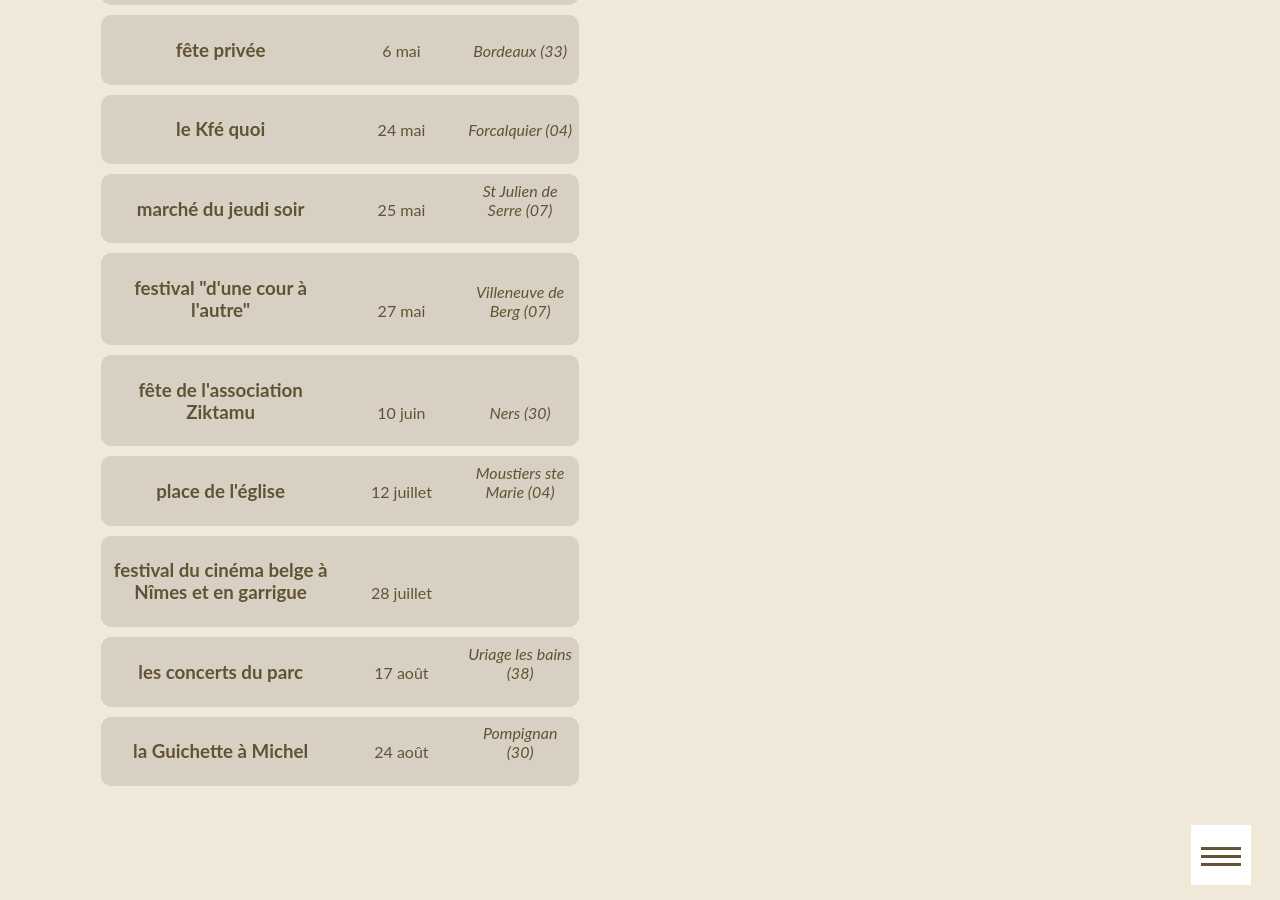
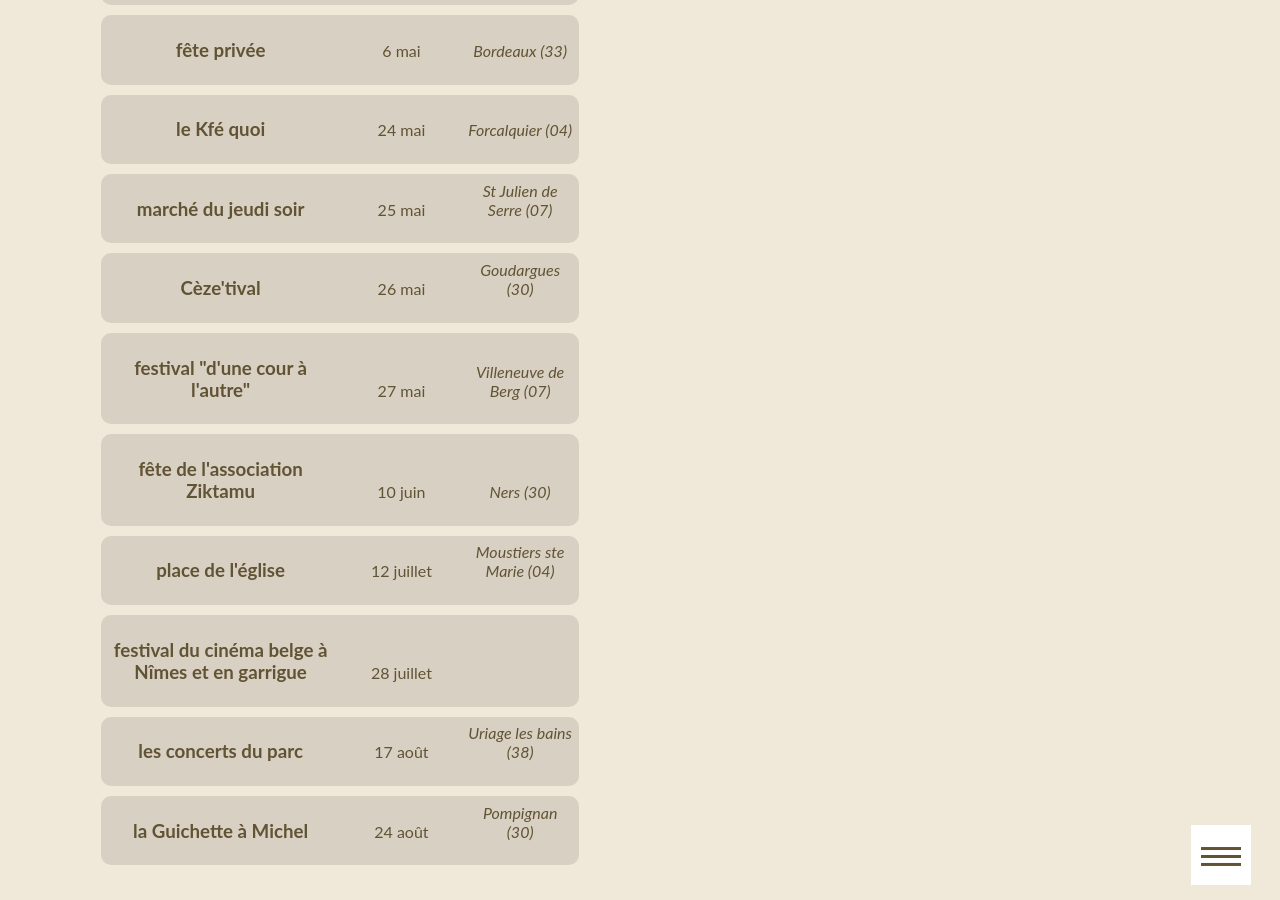
Before and after one commit to ftmftrs/ftmftrs.github.io, a Jekyll site: the page built from concert/index.html, in a window 1280 px wide and 900 px high, scrolled down 1277 px. Built offline with Jekyll 4.4.1, drawn with Linux system fonts in a browser that asks for light colours; Markdown is read by kramdown in place of the engine named in the settings; comment, search, counter and statistics services are not loaded.

Commit message:
Update concerts.yml

```diff
--- a/_data/concerts.yml
+++ b/_data/concerts.yml
@@ -25,6 +25,10 @@
     - title: marché du jeudi soir
       date: 25 mai
       address: St Julien de Serre (07)
+
+    - title: Cèze'tival
+      date: 26 mai
+      address: Goudargues (30)
 
     - title: festival "d'une cour à l'autre"
       date: 27 mai
```
